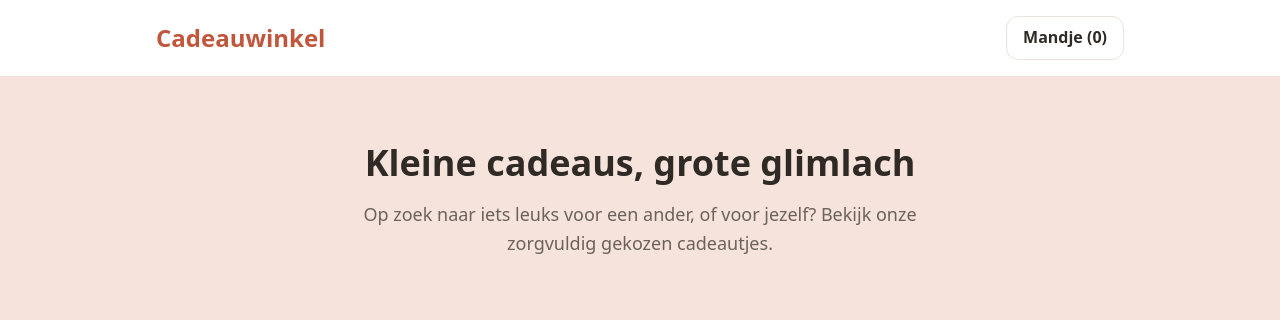
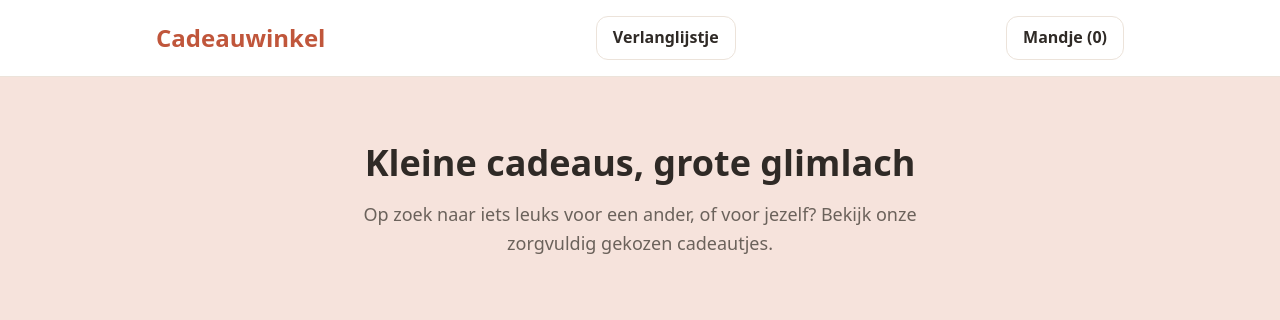
Before and after one commit to Cavear/vibe_webshop, a PHP site: page / in a window 1280 px wide. Shown: the top 320 px of the page. Run offline with PHP 8.4, Linux system fonts and the light colour scheme; data comes from the database, SQL or seed files in the repository.

Commit message:
WIP: knop Verlanglijstje in de kop

```diff
--- a/index.php
+++ b/index.php
@@ -28,6 +28,7 @@ function formatPrijs(int $cent): string
     <header class="kop">
         <div class="container kop-inhoud">
             <a href="index.php" class="logo">Cadeauwinkel</a>
+            <a href="#verlanglijstje" class="mandje-link">Verlanglijstje</a>
             <a href="#mandje" class="mandje-link">Mandje (<span id="mandje-aantal">0</span>)</a>
         </div>
     </header>
```
